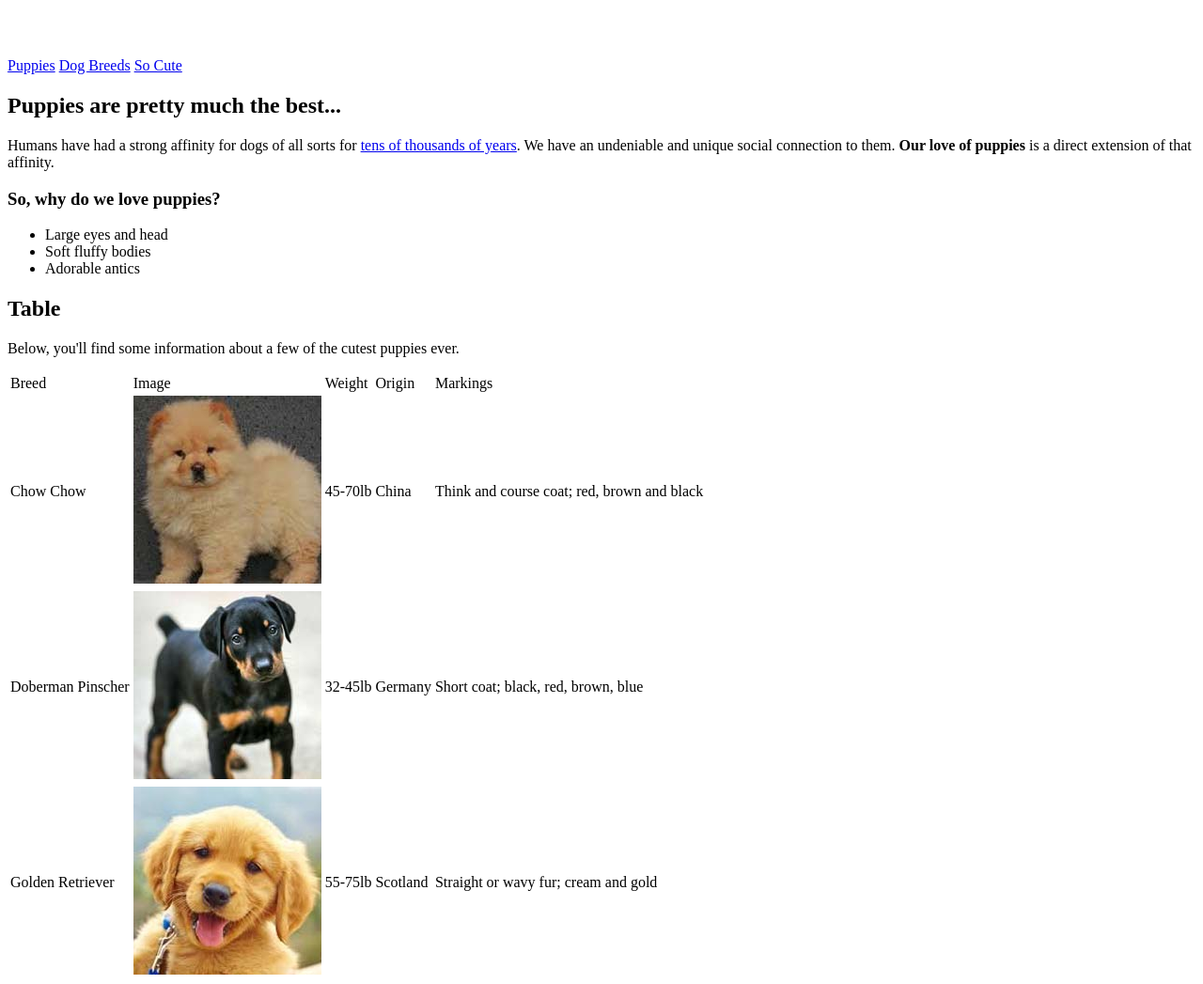
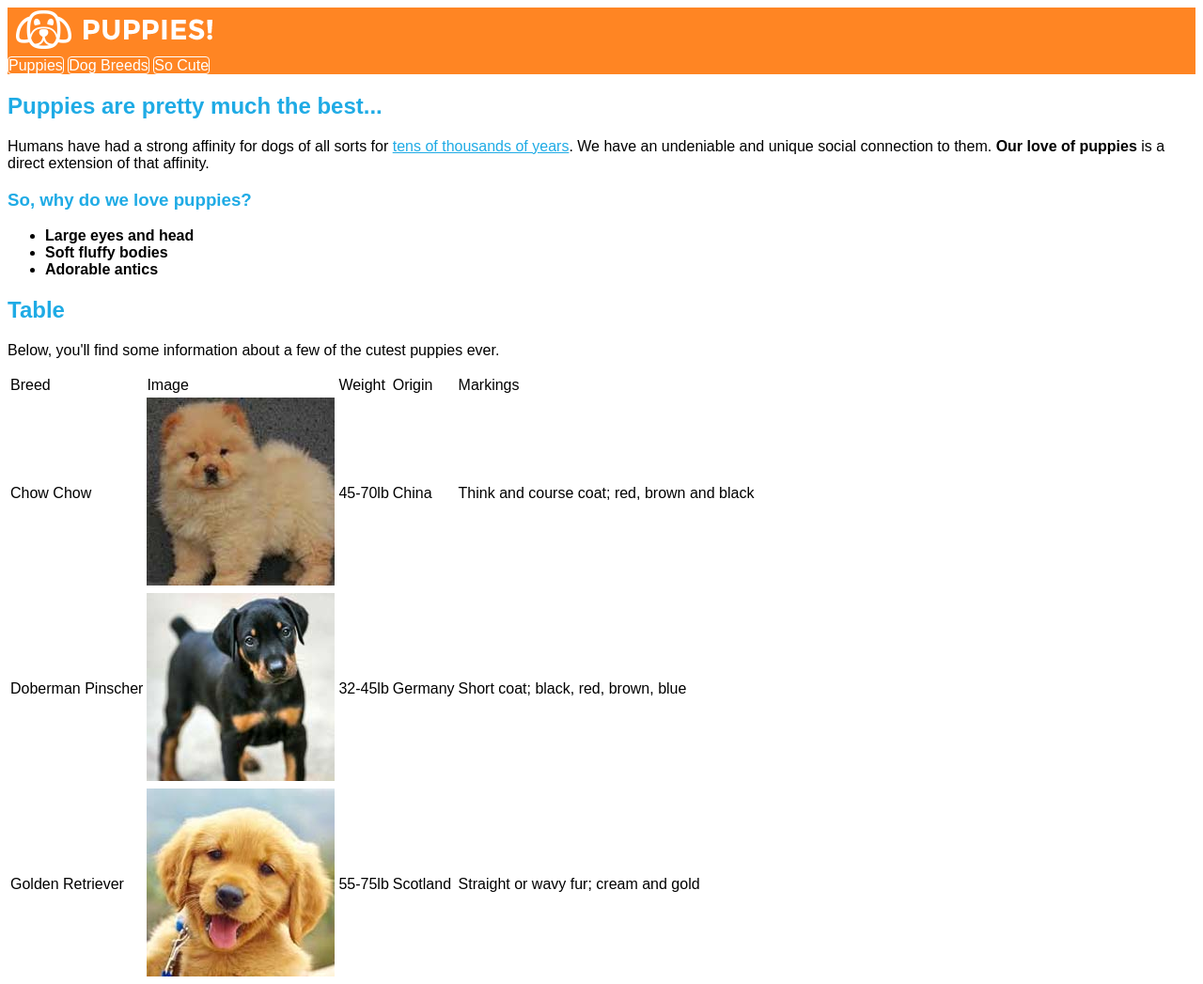
Before and after one commit to AustinLeeParker/puppy-love, a plain HTML site: page index.html in a window 1280 px wide. Shown: the top 1047 px of the page at 94% size. Drawn offline with Linux system fonts and the light colour scheme.

Commit message:
Added to style.css

```diff
--- a/style.css
+++ b/style.css
@@ -12,3 +12,34 @@ colors:
     blue - #1fabe5
     dark blue - #046c97
 */
+* {
+    font-family: Arial, Helvetica, sans-serif
+}
+#site_header  {
+background-color: #ff8523;
+}
+
+.main_navigation > a {
+    border: 1px solid white;
+    border-radius: 4px;
+    color: white;
+    padding: middle;
+    text-decoration: none;
+
+}
+
+h2 {
+    color: #1fabe5;
+
+}
+
+
+p a {
+    color: #1fabe5;
+}
+h3 {
+    color:#1fabe5;
+}
+ ul li {
+    font-weight: bold;
+}
```
